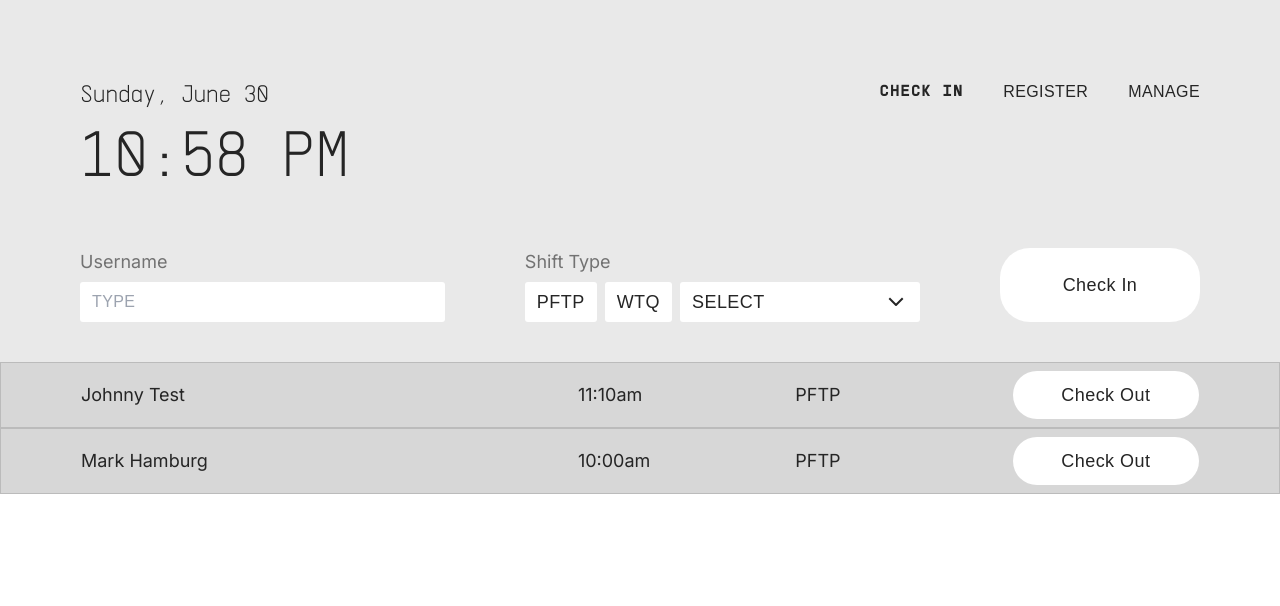
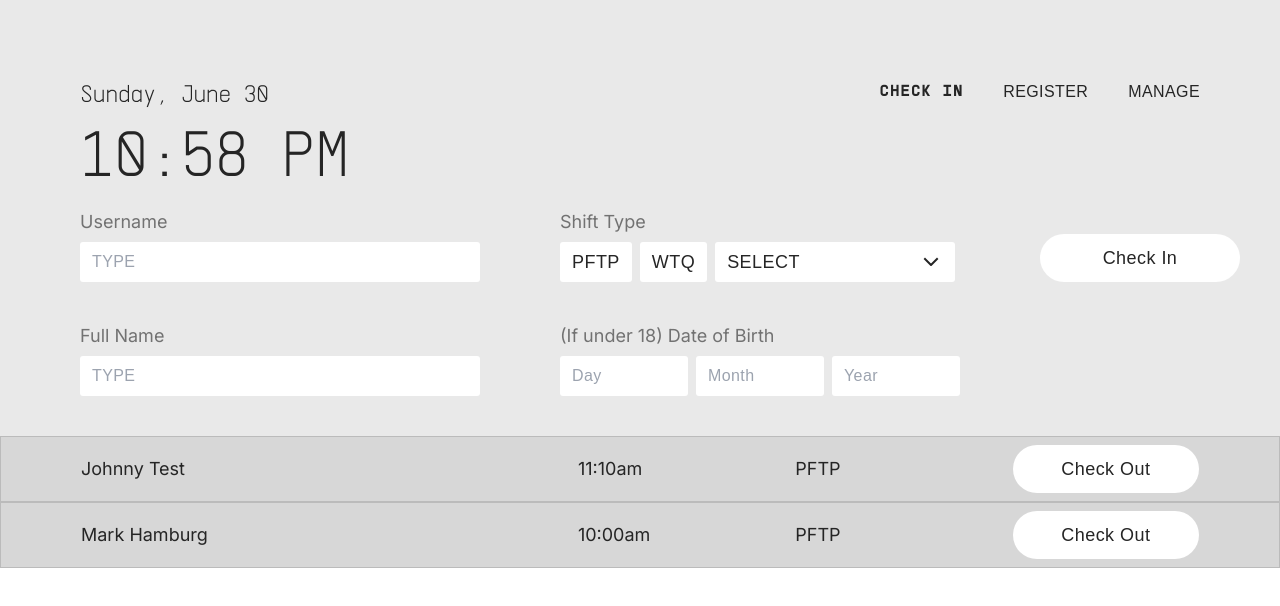
Before and after one commit to SFU-Blueprint/Pedals, a Next.js app in the folder src/: page /checkin in a window 1280 px wide. Shown: the top 606 px of the page. Built offline with nearby package versions, Linux system fonts and the light colour scheme; a web font is replaced by a local one.

Commit message:
feat: finished draft frontend

```diff
--- a/src/app/(ui)/(volunteer)/checkin/components/ShiftSelect.tsx
+++ b/src/app/(ui)/(volunteer)/checkin/components/ShiftSelect.tsx
@@ -2,12 +2,12 @@ import { useState } from "react";
 import Dropdown from "@/components/Dropdown";
 import FormInput from "@/components/FormInput";
 
-export default function ShiftSelect() {
+export default function ShiftSelect({ className }: { className: string }) {
   const dropdownOptions = ["option 1", "option 2", "option 3"];
   const [selectedOption, setSelectedOption] = useState<string | null>(null);
 
   return (
-    <FormInput label="Shift Type">
+    <FormInput className={className} label="Shift Type">
       <div className="flex gap-2">
         <button
           type="button"
--- a/src/app/(ui)/(volunteer)/checkin/components/VolunteerCard.tsx
+++ b/src/app/(ui)/(volunteer)/checkin/components/VolunteerCard.tsx
@@ -20,9 +20,7 @@ export default function VolunteerCard({
       </p>
       <p className="w-1/12">{timeIn}</p>
       <p className="w-1/12">{shift}</p>
-      <button type="submit" className="w-2/12">
-        Check Out
-      </button>
+      <button className="button-checkout w-2/12">Check Out</button>
     </div>
   );
 }
--- a/src/app/(ui)/(volunteer)/checkin/page.tsx
+++ b/src/app/(ui)/(volunteer)/checkin/page.tsx
@@ -21,13 +21,57 @@ export default function Checkin() {
   ];
   return (
     <div className="flex flex-col">
-      <form className="flex justify-between gap-20 px-20 py-10">
-        <FormInput label="Username" type="text" placeholder="TYPE" />
-        <ShiftSelect />
-        <button type="submit" className="min-w-[200px]">
-          Check In
-        </button>
+      <form className="grid grid-cols-5 gap-20 px-20">
+        <div className="col-span-2">
+          {" "}
+          <FormInput
+            className="w-[90%]"
+            label="Username"
+            type="text"
+            placeholder="TYPE"
+          />
+        </div>
+
+        <ShiftSelect className="col-span-2" />
+        <div className="align-end justify- col-span-1 flex items-end justify-items-center">
+          <button type="submit" className="w-[60%] min-w-[200px]">
+            Check In
+          </button>
+        </div>
       </form>
+      <div>
+        {" "}
+        <form className="grid grid-cols-5 justify-between gap-20 px-20 py-10">
+          <div className="col-span-2 items-end">
+            <FormInput
+              className="w-[90%]"
+              label="Full Name"
+              type="text"
+              placeholder="TYPE"
+            />
+          </div>
+          <div className="col-span-2 items-end">
+            <FormInput
+              className="flex h-full"
+              label="(If under 18) Date of Birth"
+              type="text"
+              placeholder="TYPE"
+            >
+              <div className="flex gap-2">
+                {" "}
+                <input type="text" className="w-1/2" placeholder="Day"></input>
+                <input
+                  type="text"
+                  className="w-1/2"
+                  placeholder="Month"
+                ></input>
+                <input type="text" className="w-1/2" placeholder="Year"></input>
+              </div>{" "}
+            </FormInput>
+          </div>
+          <div className="col-span-1"></div>
+        </form>
+      </div>
       {mockInfo.map(
         (item: {
           firstName: string;
--- a/src/app/(ui)/globals.css
+++ b/src/app/(ui)/globals.css
@@ -56,6 +56,10 @@
     @apply rounded-[3px] bg-white px-3 py-1.5 hover:bg-pedals-grey;
   }
 
+  .button-checkout {
+    @apply hover:bg-pedals-buttongrey rounded-[30px] bg-white px-6 py-2.5;
+  }
+
   input[type="text"] {
     @apply flex items-center justify-start rounded-[3px] px-3 py-2 outline-none focus:ring-2 focus:ring-pedals-yellow focus:ring-offset-1;
   }
--- a/src/tailwind.config.mjs
+++ b/src/tailwind.config.mjs
@@ -10,7 +10,8 @@ export default {
         "pedals-darkgrey": "#727272",
         "pedals-black": "#252525",
         "pedals-yellow": "#FCC300",
-        "pedals-brown": "#AE8330"
+        "pedals-brown": "#AE8330",
+        "pedals-buttongrey": "#969696"
       },
       fontFamily: {
         inter: "var(--font-inter)",
```
Also changed, not shown: 1 other file (tests, documents, lock files or other folders).
